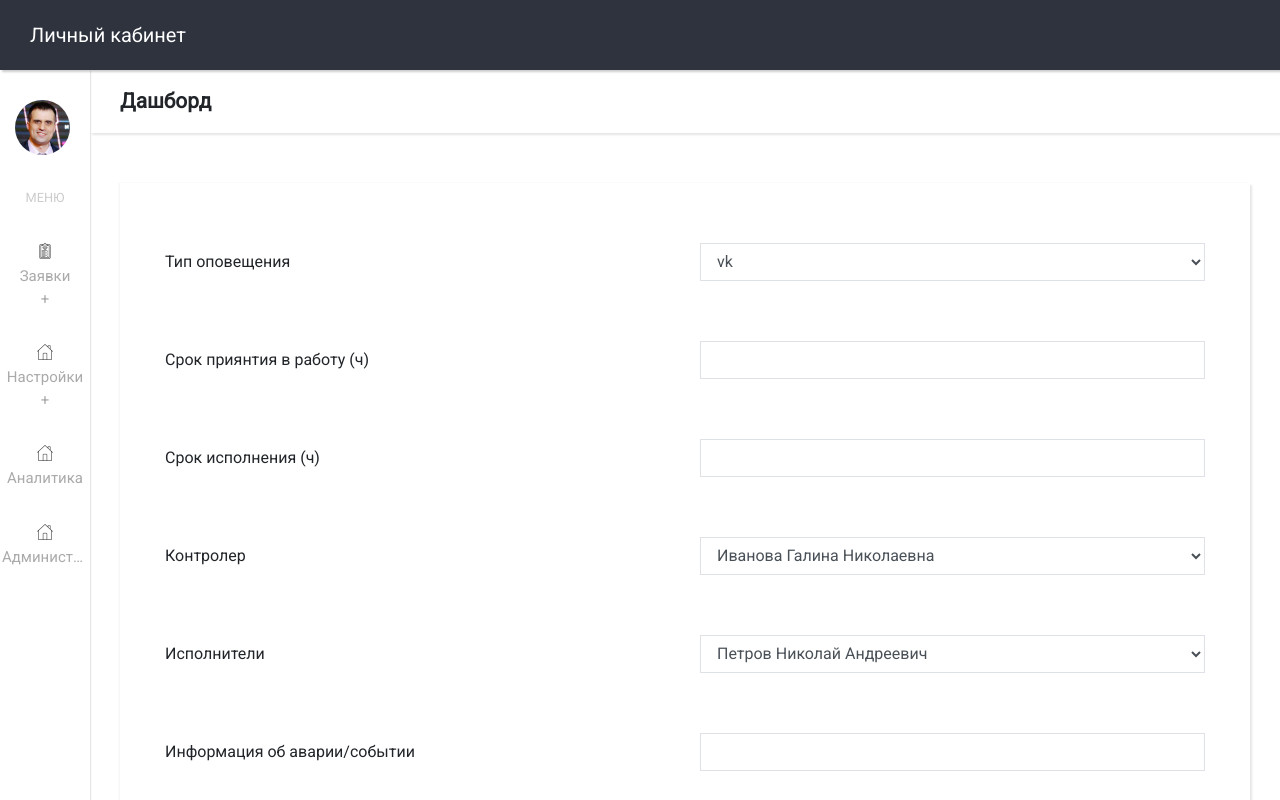
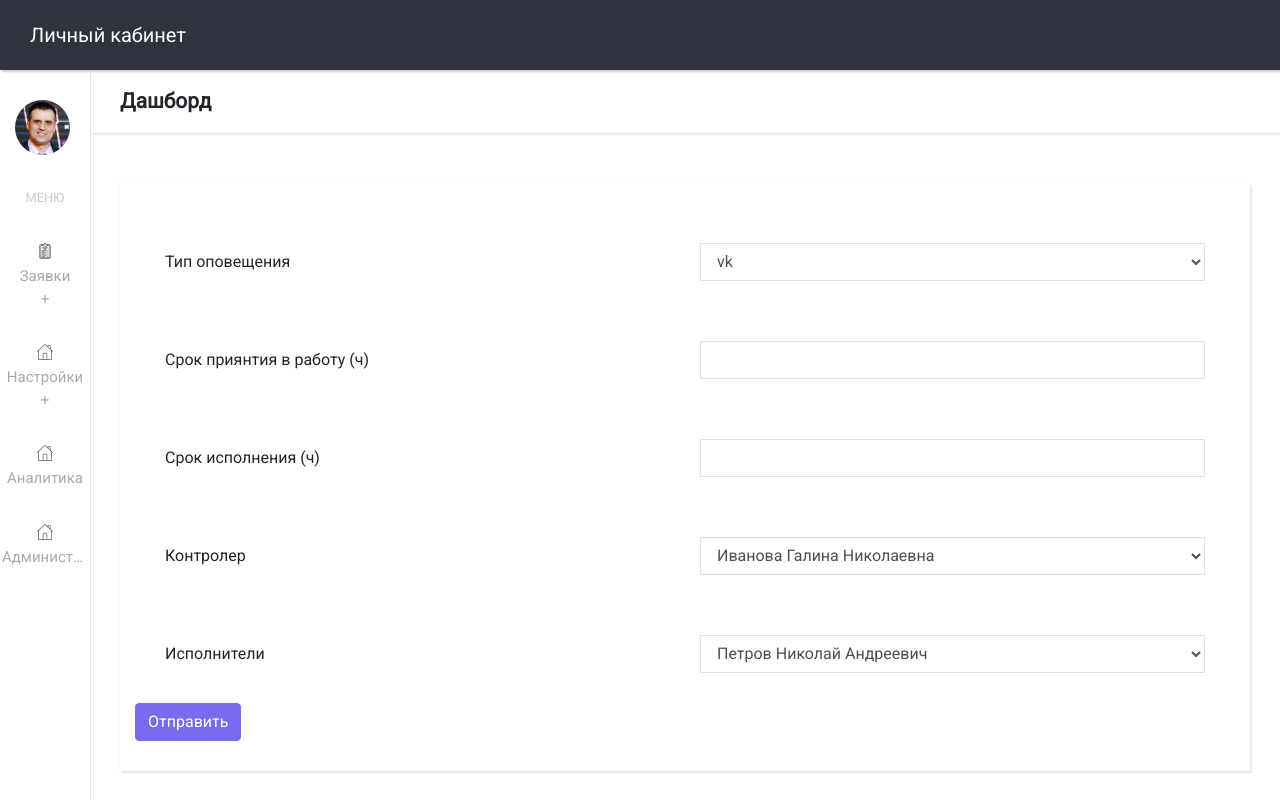
Before and after one commit to zemskovs/smart-detector, a React (Vite) app in the folder ui/: page /set_route in a window 1280 px wide. Shown: the top 800 px of the page. Built offline with nearby package versions, Linux system fonts and the light colour scheme.

Commit message:
inprogress

```diff
--- a/ui/src/components/proposalRoutes.jsx
+++ b/ui/src/components/proposalRoutes.jsx
@@ -28,6 +28,7 @@ const implementMembers = [
 
 export const ProposalRoutes = props => {
 	let [answer, setAnswer] = React.useState({ timeStart: 24 });
+
 
 	return (
 		<ContentArea>
@@ -126,28 +127,12 @@ export const ProposalRoutes = props => {
 								</Col>
 							</Form.Group>
 
-							<Form.Group as={Row}>
-								<Form.Label column>
-									Информация об аварии/событии
-								</Form.Label>
-								<Col>
-									<Form.Control
-										type="text"
-										onInput={e =>
-											setAnswer({
-												...answer,
-												information: e.target.value
-											})
-										}
-									/>
-								</Col>
-							</Form.Group>
 
 							<Button
 								variant="primary"
 								onClick={() => {
 									console.log(answer);
-									sendForm("create_route", answer, res =>
+									sendForm("routes/new", answer, res =>
 										console.log(res)
 									);
 								}}
```
